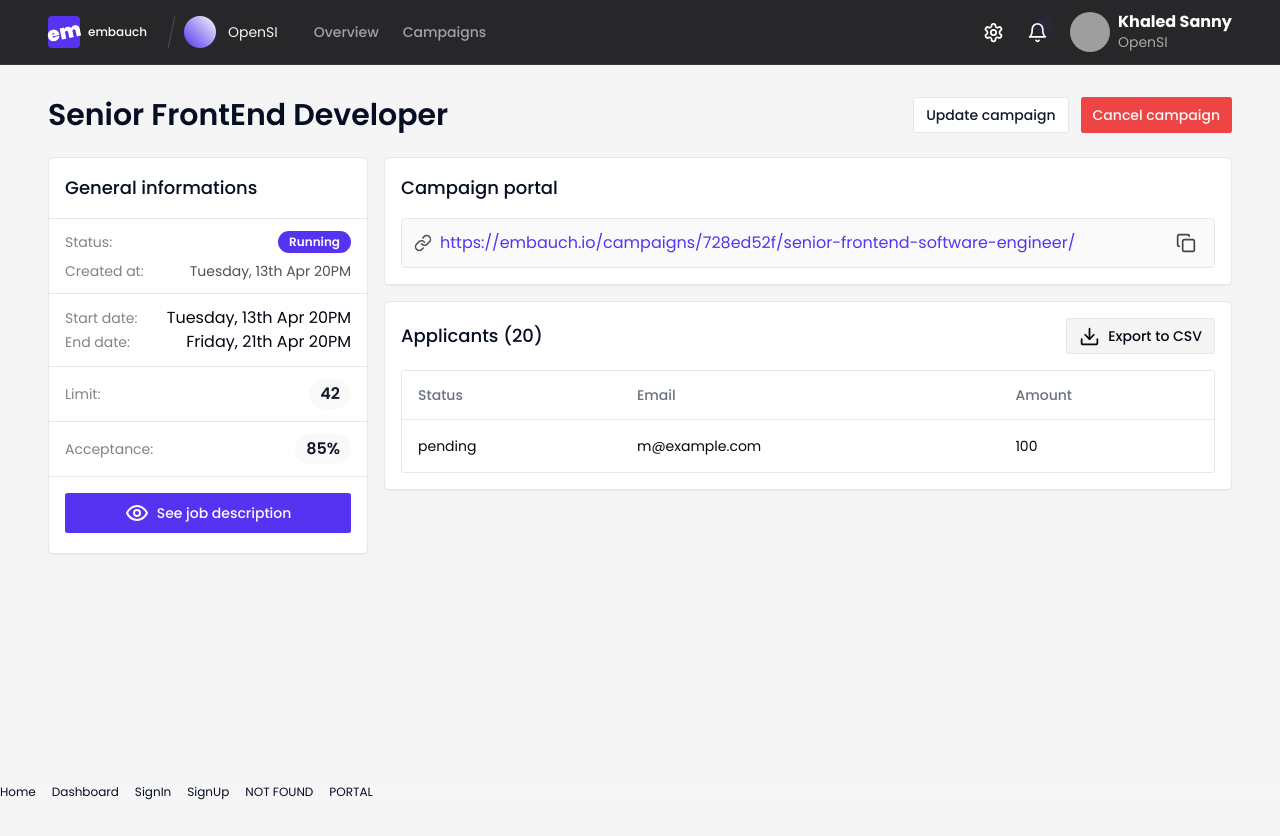
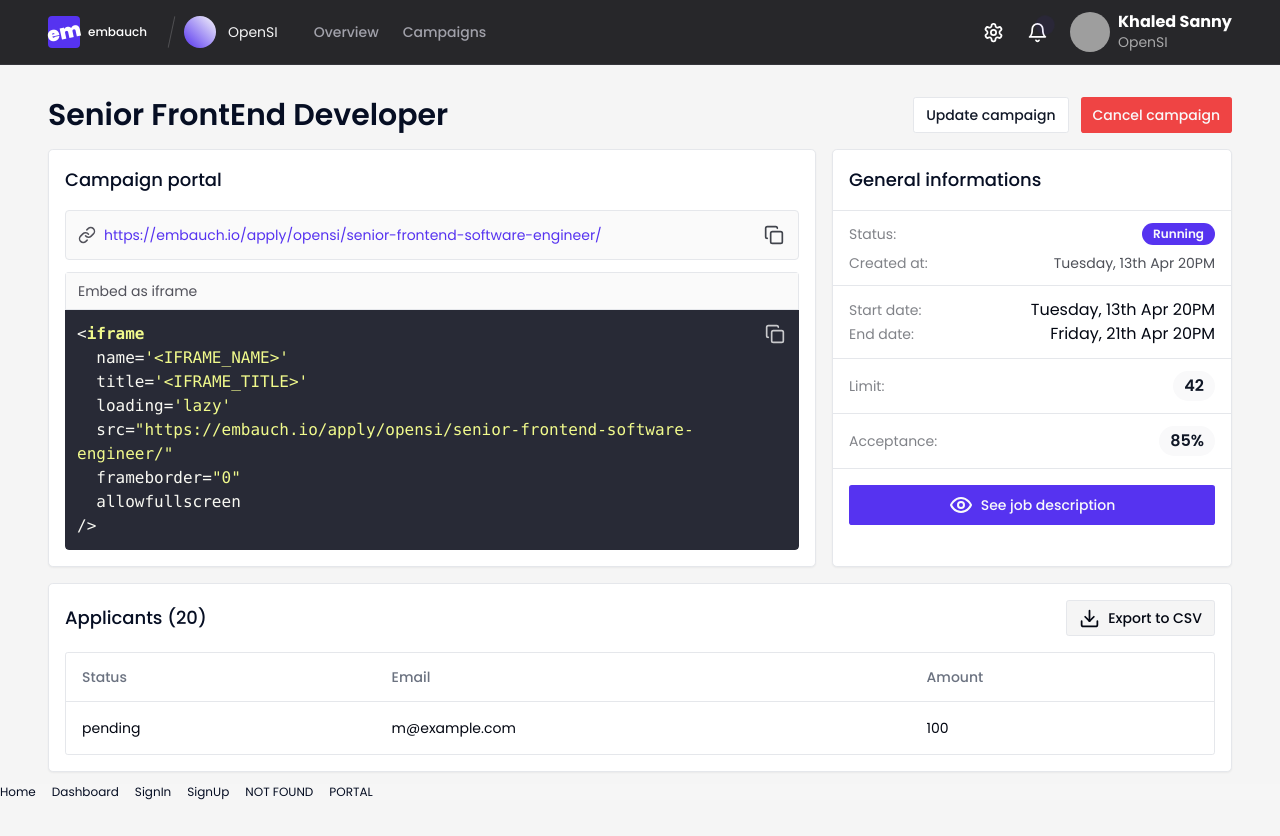
Before and after one commit to monlasan/Hireleak-ATS, a Next.js app: page /dashboard/campaigns/1 in a window 1280 px wide. Before the commit the page ends 800 px from the top, so only its background shows below. Built offline with nearby package versions, Linux system fonts and the light colour scheme; grey boxes are pictures that could not be loaded.

Commit message:
fix: fixed responsivity issues on campaign details page

```diff
--- a/package.json
+++ b/package.json
@@ -36,6 +36,7 @@
     "react-day-picker": "^8.10.0",
     "react-dom": "^18",
     "react-hook-form": "^7.50.1",
+    "react-syntax-highlighter": "^15.5.0",
     "sonner": "^1.4.0",
     "tailwind-merge": "^2.2.1",
     "tailwindcss-animate": "^1.0.7",
@@ -47,6 +48,7 @@
     "@types/node": "^20",
     "@types/react": "^18",
     "@types/react-dom": "^18",
+    "@types/react-syntax-highlighter": "^15.5.11",
     "autoprefixer": "^10.0.1",
     "eslint": "^8",
     "eslint-config-next": "14.1.0",
--- a/src/app/(dashboard)/dashboard/campaigns/[id]/page.tsx
+++ b/src/app/(dashboard)/dashboard/campaigns/[id]/page.tsx
@@ -1,5 +1,7 @@
 import React from 'react';
 import CampaignGeneralInformations from '@/components/CampaignGeneralInformations';
+import SyntaxHighlighter from 'react-syntax-highlighter';
+import { dracula } from 'react-syntax-highlighter/dist/esm/styles/hljs';
 import MaxWidthWrapper from '@/components/MaxWidthWrapper';
 import { DataTable } from '@/components/data-table';
 import { Button, buttonVariants } from '@/components/ui/button';
@@ -12,6 +14,7 @@ import {
 import { cn } from '@/lib/utils';
 import Link from 'next/link';
 import CampaignPortalClipboard from '@/components/CampaignPortalClipboard';
+import CopyClipboardButton from '@/components/CopyClipboardButton';
 
 async function getData(): Promise<Payment[]> {
   // Fetch data from your API here.
@@ -29,10 +32,24 @@ async function getData(): Promise<Payment[]> {
 const Campaign = async () => {
   const applicants = await getData();
 
+  const campaign_url =
+    'https://embauch.io/apply/opensi/senior-frontend-software-engineer/';
+  /**
+   * TODO: Don't forget to make this iframe text dynamic
+   */
+  const iframeText = `<iframe
+  name='<IFRAME_NAME>'
+  title='<IFRAME_TITLE>'
+  loading='lazy'
+  src="${campaign_url}"
+  frameborder="0"
+  allowfullscreen
+/>`;
+
   return (
     <MaxWidthWrapper>
-      <div className='py-16 pt-8 flex flex-col gap-6'>
-        <div className='flex justify-between gap-3'>
+      <div className='py-16 pt-8 flex flex-col gap-4'>
+        <div className='flex  flex-wrap justify-between gap-3'>
           <h1 className='text-3xl font-semibold text-foreground'>
             Senior FrontEnd Developer
           </h1>
@@ -45,17 +62,41 @@ const Campaign = async () => {
             </Button>
           </div>
         </div>
-        <div className='flex flex-col md:flex-row gap-4'>
-          <CampaignGeneralInformations />
-          <div className='flex flex-col gap-4 flex-1'>
-            <Card className='p-4'>
-              <div>
+        <div className='flex flex-col lg:flex-row flex-1 gap-4'>
+          <Card className='p-4 w-full lg:max-w-3xl'>
             <h3 className='font-medium mb-2 text-lg text-foreground'>
               Campaign portal
             </h3>
-                <CampaignPortalClipboard url='https://embauch.io/campaigns/728ed52f/senior-frontend-software-engineer/' />
+            <div className='fl'>
+              <CampaignPortalClipboard url={campaign_url} />
+              {/* <div className='mt-3 w-full h-full rounded overflow-hidden'> */}
+              <div className='mt-3 rounded w-full overflow-hidden'>
+                <div className='p-3 text-zinc-600 py-2 border bg-zinc-50 text-sm'>
+                  Embed as iframe
+                </div>
+                <div className='relative w-full isolate rounded-br rounded-bl overflow-hidden'>
+                  <CopyClipboardButton
+                    className='absolute z-10 text-white top-2 right-2'
+                    text={iframeText}
+                  />
+                  <SyntaxHighlighter
+                    customStyle={{
+                      width: '100%',
+                      overflow: 'auto',
+                      overflowY: 'hidden',
+                      padding: '0.75rem',
+                    }}
+                    style={dracula}
+                    language='htmlbars'
+                  >
+                    {iframeText}
+                  </SyntaxHighlighter>
+                </div>
+              </div>
             </div>
           </Card>
+          <CampaignGeneralInformations />
+        </div>
         <Card className='p-4'>
           {/* <CardHeader> */}
           <div className='flex mb-4 flex-wrap items-center justify-between gap-3'>
@@ -73,8 +114,6 @@ const Campaign = async () => {
           {/* </CardContent> */}
         </Card>
       </div>
-        </div>
-      </div>
     </MaxWidthWrapper>
   );
 };
--- a/src/app/globals.css
+++ b/src/app/globals.css
@@ -125,3 +125,6 @@
   outline: none;
   min-height: 100px;
 }
+.language-htmlbars {
+  white-space: break-spaces !important;
+}
--- a/src/app/layout.tsx
+++ b/src/app/layout.tsx
@@ -32,7 +32,7 @@ export default function RootLayout({
   return (
     <html lang='en' suppressHydrationWarning className='relative'>
       <body className={`${poppins.className} antialiased`}>
-        <div className='flex text-xs items-center gap-4 z-50 fixed bottom-0 left-0 right-0 bg-zinc-50/10'>
+        <div className='flex text-xs overflow-hidden items-center gap-4 z-50 fixed bottom-0 left-0 right-0 bg-zinc-50/10'>
           <Link href='/'>Home</Link>
           <Link href='/dashboard'>Dashboard</Link>
           <Link href='/sign-in'>SignIn</Link>
--- a/src/components/CampaignGeneralInformations.tsx
+++ b/src/components/CampaignGeneralInformations.tsx
@@ -15,40 +15,52 @@ import { ScrollArea } from './ui/scroll-area';
 
 const CampaignGeneralInformations = () => {
   return (
-    <Card className='pb-5 flex-1 md:max-w-80 divide-y flex flex-col'>
+    <Card className='pb-5 flex-1 w-full divide-y flex flex-col'>
       <h3 className='font-medium text-lg text-foreground p-4'>
         General informations
       </h3>
       <div className='py-3 px-4 flex flex-col gap-2'>
         <div className='flex items-center justify-between '>
-          <span className='opacity-50 text-sm'>Status:</span>
+          <span className='opacity-50 whitespace-nowrap text-sm'>Status:</span>
           <Badge>Running</Badge>
         </div>
-        <div className='flex items-center justify-between '>
-          <span className='opacity-50 text-sm'>Created at:</span>
-          <span className='font-normal text-sm opacity-70 text-right'>
+        <div className='flex items-center gap-8 justify-between '>
+          <span className='opacity-50 whitespace-nowrap text-sm'>
+            Created at:
+          </span>
+          <span className='font-normal text-sm opacity-70 text-right whitespace-nowrap'>
             Tuesday, 13th Apr 20PM
           </span>
         </div>
       </div>
       <div className='py-3 px-4'>
-        <div className='flex items-center justify-between'>
-          <span className='opacity-50 text-sm'>Start date:</span>
-          <span className='font-normal text-right'>Tuesday, 13th Apr 20PM</span>
+        <div className='flex items-center gap-8 justify-between'>
+          <span className='opacity-50 whitespace-nowrap text-sm'>
+            Start date:
+          </span>
+          <span className='font-normal text-right whitespace-nowrap'>
+            Tuesday, 13th Apr 20PM
+          </span>
         </div>
-        <div className='flex items-center justify-between'>
-          <span className='opacity-50 text-sm'>End date:</span>
-          <span className='font-normal text-right'>Friday, 21th Apr 20PM</span>
+        <div className='flex items-center gap-8 justify-between'>
+          <span className='opacity-50 whitespace-nowrap text-sm'>
+            End date:
+          </span>
+          <span className='font-normal text-right whitespace-nowrap'>
+            Friday, 21th Apr 20PM
+          </span>
         </div>
       </div>
-      <div className='flex items-center justify-between py-3 px-4'>
-        <span className='opacity-50 text-sm'>Limit:</span>
+      <div className='flex items-center gap-8 justify-between py-3 px-4'>
+        <span className='opacity-50 whitespace-nowrap text-sm'>Limit:</span>
         <Badge variant='secondary' className='text-base'>
           42
         </Badge>
       </div>
-      <div className='flex items-center justify-between py-3 px-4'>
-        <span className='opacity-50 text-sm'>Acceptance:</span>
+      <div className='flex items-center gap-8 justify-between py-3 px-4'>
+        <span className='opacity-50 whitespace-nowrap text-sm'>
+          Acceptance:
+        </span>
         <Badge variant='secondary' className='text-base'>
           85%
         </Badge>
--- a/src/components/CampaignPortalClipboard.tsx
+++ b/src/components/CampaignPortalClipboard.tsx
@@ -3,8 +3,8 @@
 import { Check, Copy, Link as LinkIcon } from 'lucide-react';
 import Link from 'next/link';
 import React from 'react';
-import { Button } from './ui/button';
 import { useCopyToClipboard } from 'usehooks-ts';
+import { toast } from 'sonner';
 
 const CampaignPortalClipboard = ({ url }: { url: string }) => {
   const [copiedText, copy] = useCopyToClipboard();
@@ -14,28 +14,31 @@ const CampaignPortalClipboard = ({ url }: { url: string }) => {
     copy(text)
       .then(() => {
         setIsCopied((c) => (c = true));
+        setTimeout(() => setIsCopied((c) => (c = false)), 2000);
       })
       .catch((error) => {
-        // toast.error('Failed to copy!')
+        toast.error('Failed to copy!');
       });
   };
 
   return (
-    <div className='p-2 mt-4 px-3 border flex items-center gap-2 bg-zinc-50 rounded'>
+    <div className='p-2 mt-4 px-3 border flex-wrap w-full flex items-center gap-2 bg-zinc-50 rounded'>
       <div>
         <LinkIcon size={18} className='text-zinc-600' />
       </div>
+      {/* <div className='flex-1 overflow-hidden w-full  truncate border'> */}
       <Link
         href={url}
         target='_blank'
-        className='text-primary hover:underline  overflow-hidden truncate'
+        className='text-primary text-sm hover:underline flex-1 w-full text-ellipsis line-clamp-1 min-w-40'
       >
         {url}
       </Link>
+      {/* </div> */}
       <div className='ml-auto'>
         <button
           onClick={handleCopy(url)}
-          className='w-8 flex justify-center items-center h-8'
+          className='w-fit mr-0.5 flex justify-center items-center h-8'
         >
           {isCopied ? (
             <Check className='opacity-75' size={20} />
--- /dev/null
+++ b/src/components/CopyClipboardButton.tsx
@@ -0,0 +1,44 @@
+'use client';
+
+import { Check, Copy } from 'lucide-react';
+import React from 'react';
+import { useCopyToClipboard } from 'usehooks-ts';
+import { toast } from 'sonner';
+import { cn } from '@/lib/utils';
+
+const CopyClipboardButton = ({
+  text,
+  className,
+}: {
+  text: string;
+  className?: string;
+}) => {
+  const [copiedText, copy] = useCopyToClipboard();
+  const [isCopied, setIsCopied] = React.useState(false);
+
+  const handleCopy = (text: string) => () => {
+    copy(text)
+      .then(() => {
+        setIsCopied((c) => (c = true));
+        setTimeout(() => setIsCopied((c) => (c = false)), 2000);
+      })
+      .catch((error) => {
+        toast.error('Failed to copy!');
+      });
+  };
+
+  return (
+    <button
+      onClick={handleCopy(text)}
+      className={cn('w-8 flex justify-center items-center h-8', className)}
+    >
+      {isCopied ? (
+        <Check className='opacity-75' size={20} />
+      ) : (
+        <Copy className='opacity-75' size={20} />
+      )}
+    </button>
+  );
+};
+
+export default CopyClipboardButton;
--- a/src/components/forms/CampaignApplicationForm.tsx
+++ b/src/components/forms/CampaignApplicationForm.tsx
@@ -191,7 +191,7 @@ const CampaignApplicationForm = () => {
     //   cover_letter = editorText;
     // }
     toast.success(
-      'You have successfully submitted your application. We will get back to you shortly'
+      'You have successfully submitted your application. We will get back to you shortly.'
     );
     // } catch (err: String | any) {
     //   toast.error(err);
```
Also changed, not shown: 1 other file (tests, documents, lock files or other folders). Lines whose indentation alone changed are shown as unchanged.
